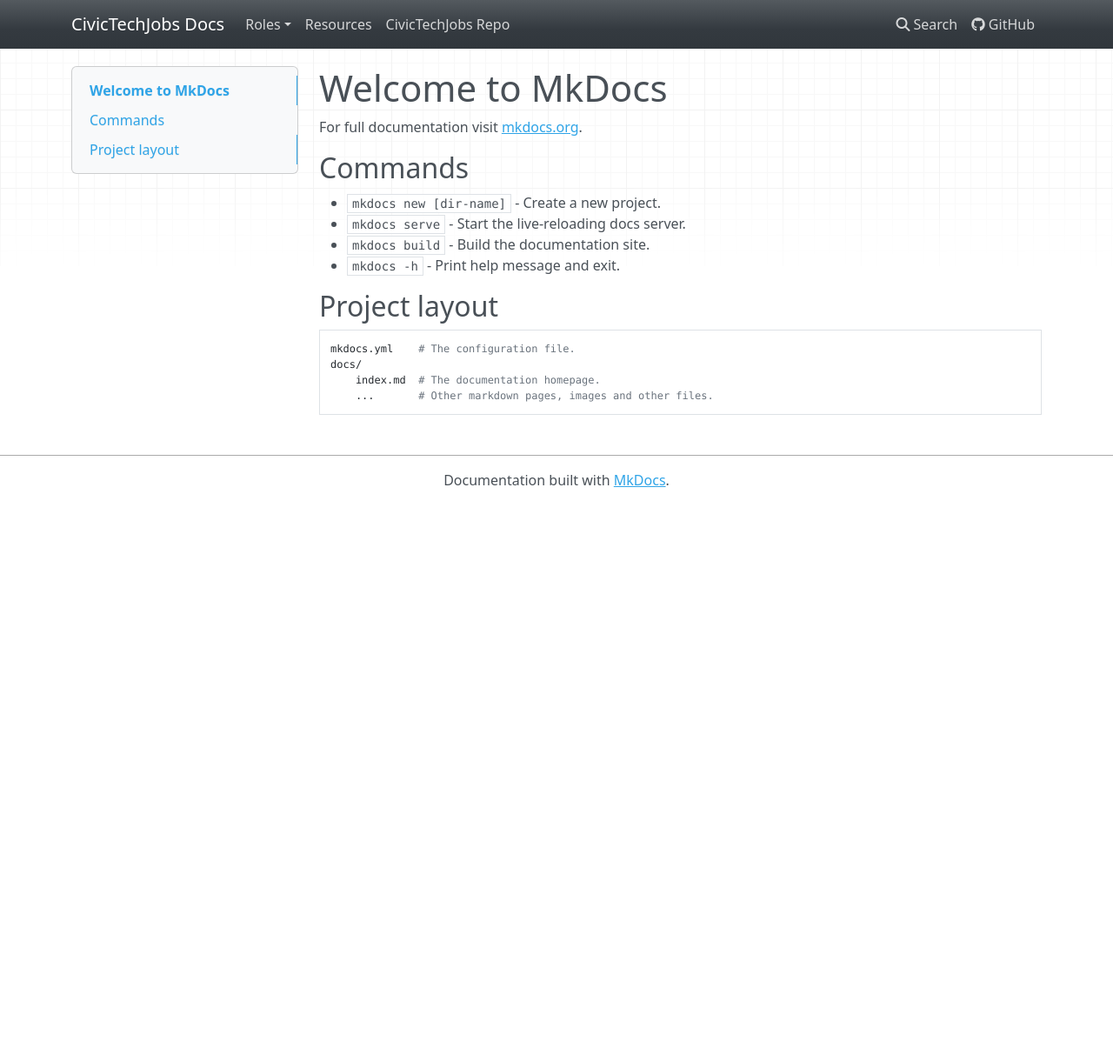
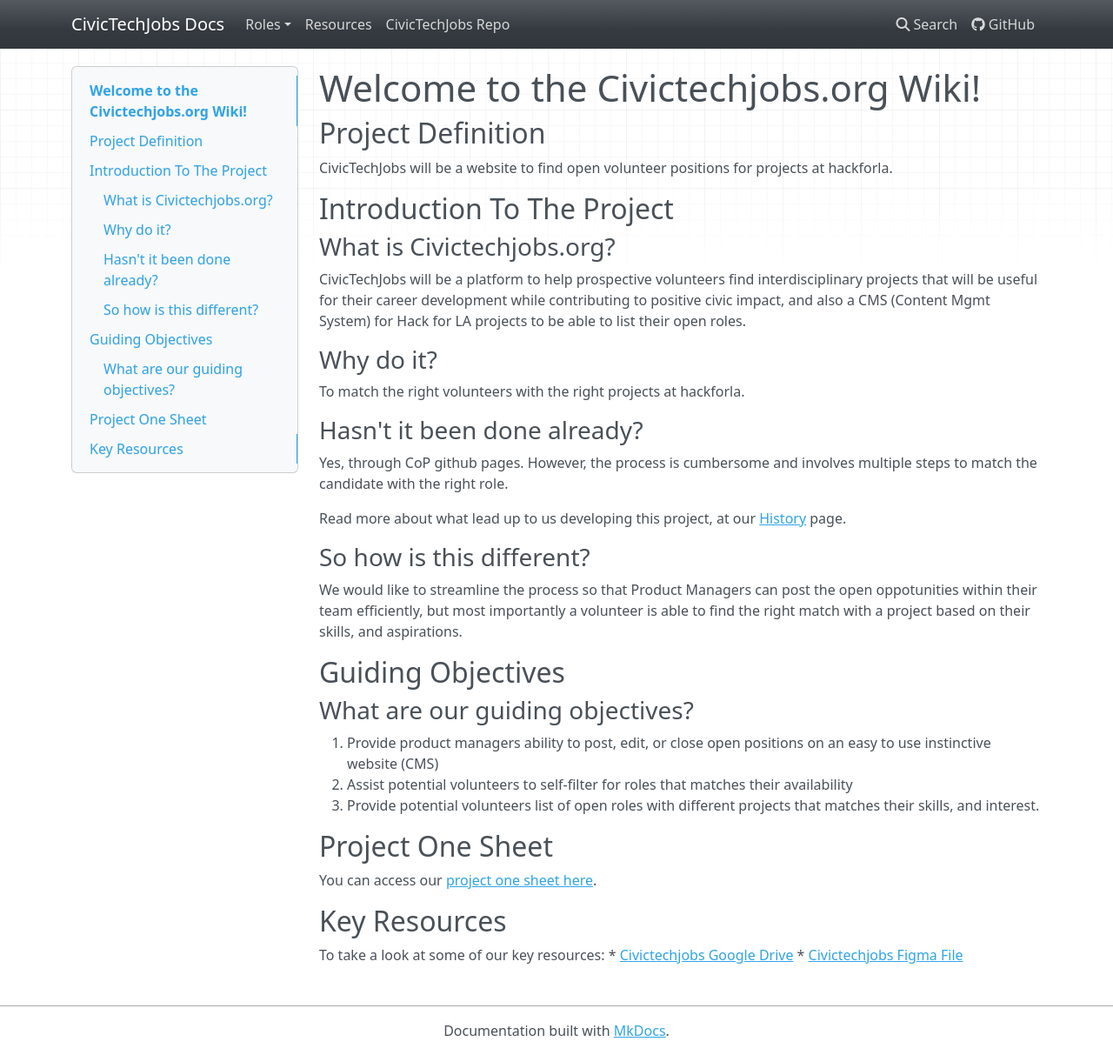
Before and after one commit to Aveline-art/CivicTechJobs-Documentation-Test, an MkDocs documentation site: the page built from docs/index.md, in a window 1280 px wide and 1213 px high. Shown: the whole window at 87% size. Built offline with MkDocs 1.6.1, drawn with Linux system fonts in a browser that asks for light colours; nearby versions of some CDN libraries.

```diff
--- a/docs/index.md
+++ b/docs/index.md
@@ -1,17 +1,43 @@
-# Welcome to MkDocs
+# Welcome to the Civictechjobs.org Wiki!
 
-For full documentation visit [mkdocs.org](https://www.mkdocs.org).
+## Project Definition
 
-## Commands
+CivicTechJobs will be a website to find open volunteer positions for projects at hackforla.
 
-* `mkdocs new [dir-name]` - Create a new project.
-* `mkdocs serve` - Start the live-reloading docs server.
-* `mkdocs build` - Build the documentation site.
-* `mkdocs -h` - Print help message and exit.
+## Introduction To The Project
 
-## Project layout
+### What is Civictechjobs.org?
 
-    mkdocs.yml    # The configuration file.
-    docs/
-        index.md  # The documentation homepage.
-        ...       # Other markdown pages, images and other files.
+CivicTechJobs will be a platform to help prospective volunteers find interdisciplinary projects that will be useful for their career development while contributing to positive civic impact, and also a CMS (Content Mgmt System) for Hack for LA projects to be able to list their open roles.
+
+### Why do it?
+To match the right volunteers with the right projects at hackforla.
+
+### Hasn't it been done already?
+Yes, through CoP github pages. However, the process is cumbersome and involves multiple steps to match the candidate with the right role.
+
+Read more about what lead up to us developing this project, at our [History](History) page.
+
+
+### So how is this different?
+
+We would like to streamline the process so that Product Managers can post the open oppotunities within their team efficiently, but most importantly a volunteer is able to find the right match with a project based on their skills, and aspirations.
+
+## Guiding Objectives
+
+### What are our guiding objectives?
+1. Provide product managers ability to post, edit, or close open positions on an easy to use instinctive website (CMS)
+2. Assist potential volunteers to self-filter for roles that matches their availability
+3. Provide potential volunteers list of open roles with different projects that matches their skills, and interest.
+
+
+## Project One Sheet
+
+You can access our [project one sheet here]().
+
+
+## Key Resources
+
+To take a look at some of our key resources:
+* [Civictechjobs Google Drive](https://drive.google.com/drive/folders/1hXxvpC8W5Uuzjqo4CxnjDpAMI7sbVnq8?usp=sharing)
+* [Civictechjobs Figma File](https://www.figma.com/file/G5bOqhud6azbxyR9El9Ygp/Civic-Tech-Jobs?node-id=0%3A1)
--- a/mkdocs.yml
+++ b/mkdocs.yml
@@ -10,12 +10,12 @@ extra_javascript:
   - js/extra.js
 nav:
   - Roles:
-    - Product Manager:
-      - Placeholder: about.md
-    - UI Designer:
-      - Placeholder: about.md
-    - UX Researcher:
-      - Placeholder: about.md
+    #- Product Manager:
+    #  - Placeholder: about.md
+    #- UI Designer:
+    #  - Placeholder: about.md
+    #- UX Researcher:
+    #  - Placeholder: about.md
     - Web Developer:
       - CONTRIBUTING.md: https://github.com/hackforla/CivicTechJobs/blob/main/CONTRIBUTING.md#welcome-to-the-civictechjobs-contributing-guide
       - Backend Architecture: developer/backend.md
```
Also changed, not shown: docs/resources.md (+6 -3 lines).
